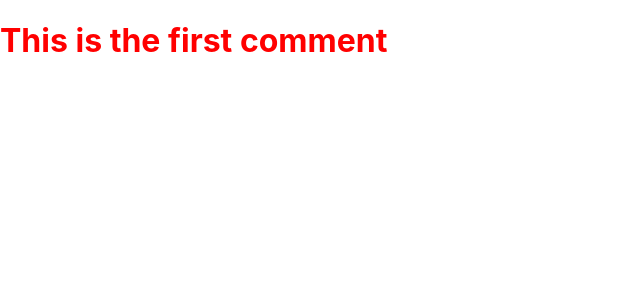
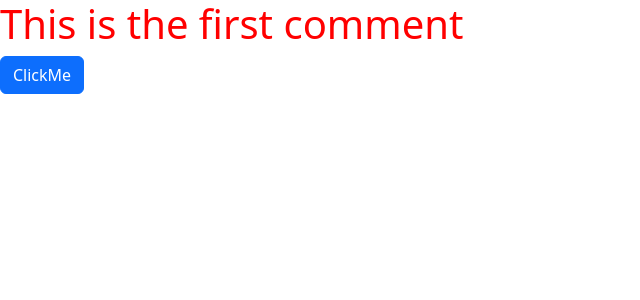
Before and after one commit to Ramekbal/nextapiroute, a Next.js app: page /comment/1 in a window 1280 px wide. Shown: the top 300 px of the page, without its empty margins (0-640 px from the left). Built offline with nearby package versions, Linux system fonts and the light colour scheme.

Commit message:
global css

```diff
--- a/package.json
+++ b/package.json
@@ -9,6 +9,7 @@
     "lint": "next lint"
   },
   "dependencies": {
+    "bootstrap": "^5.2.0",
     "next": "12.2.3",
     "react": "18.2.0",
     "react-dom": "18.2.0"
--- a/pages/_app.js
+++ b/pages/_app.js
@@ -1,4 +1,7 @@
-import '../styles/globals.css'
+import '../styles/globals.css';
+import "bootstrap/dist/css/bootstrap.min.css"
+
+//here is import the external css file.
 
 function MyApp({ Component, pageProps }) {
   return <Component {...pageProps} />
--- a/pages/comment/[commentsid].js
+++ b/pages/comment/[commentsid].js
@@ -5,6 +5,7 @@
   return (
     <div>
       <h1>{findElement.text}</h1>
+      <button className='btn btn-primary'>ClickMe</button>
     </div>
   )
 }
```
Also changed, not shown: 1 other file (tests, documents, lock files or other folders).
